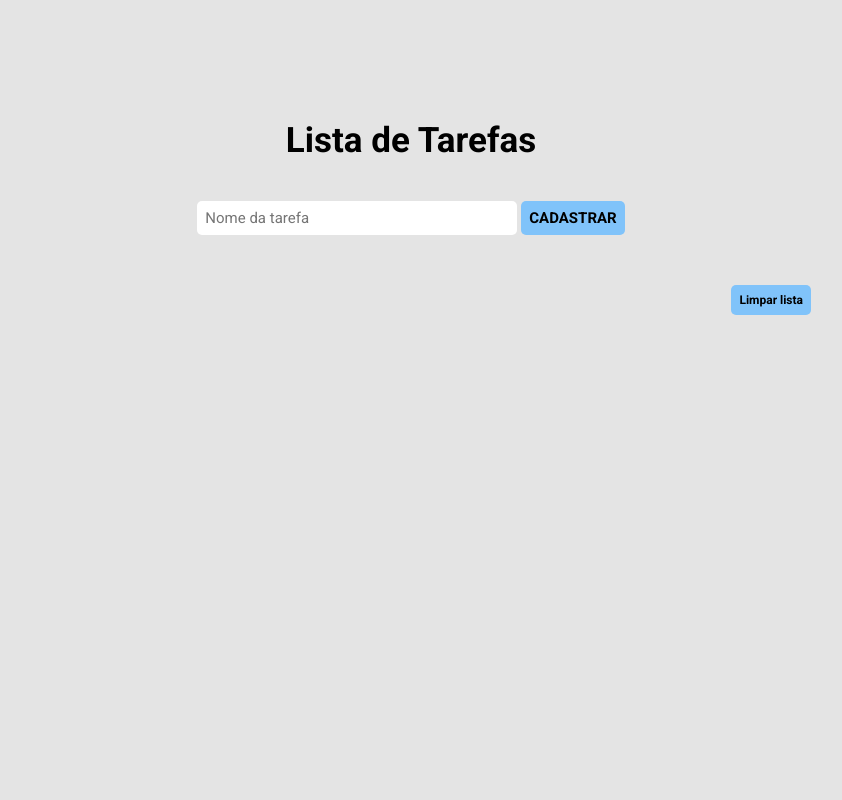
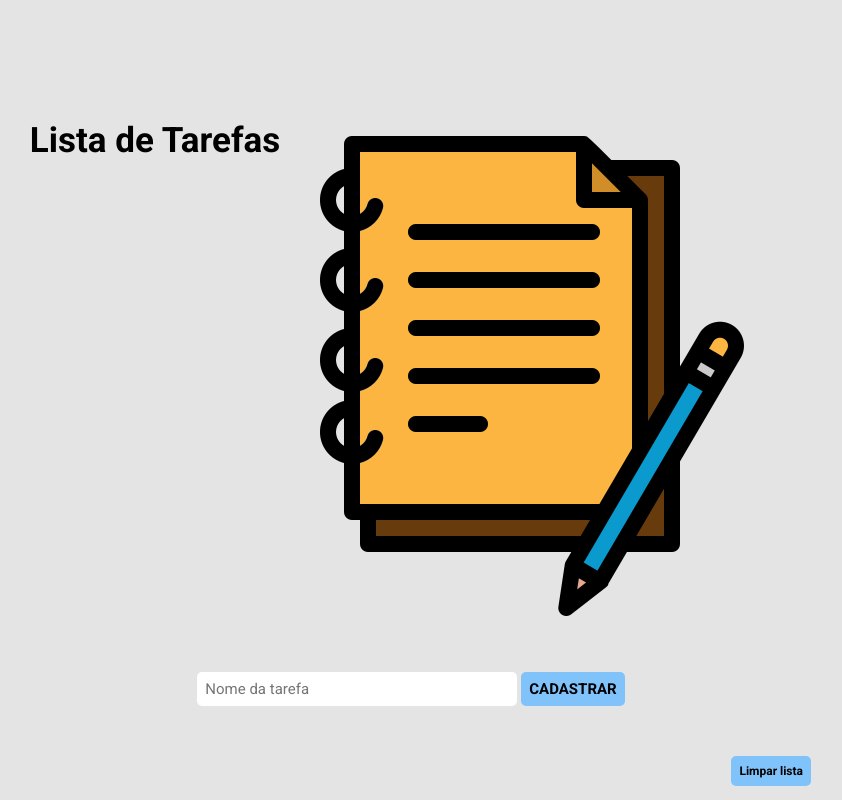
Before and after one commit to Fabricio-luiz/fabricio_curso_ebac_frontend, a plain HTML site: page index.html in a window 1280 px wide. Shown: the whole page, without its empty margins (229-1071 px from the left). Drawn offline with nearby package versions, Linux system fonts and the light colour scheme.

Commit message:
Update index.html_imagem header

```diff
--- a/index.html
+++ b/index.html
@@ -14,6 +14,7 @@
 <div class="container">
     <header>
         <h1>Lista de Tarefas</h1>
+        <img src="./imagens/caderno_1.png" alt="Caderno anotações">
     </header>
     <form>
         <input type="text" id="tarefas" required placeholder="Nome da tarefa"/>
```
